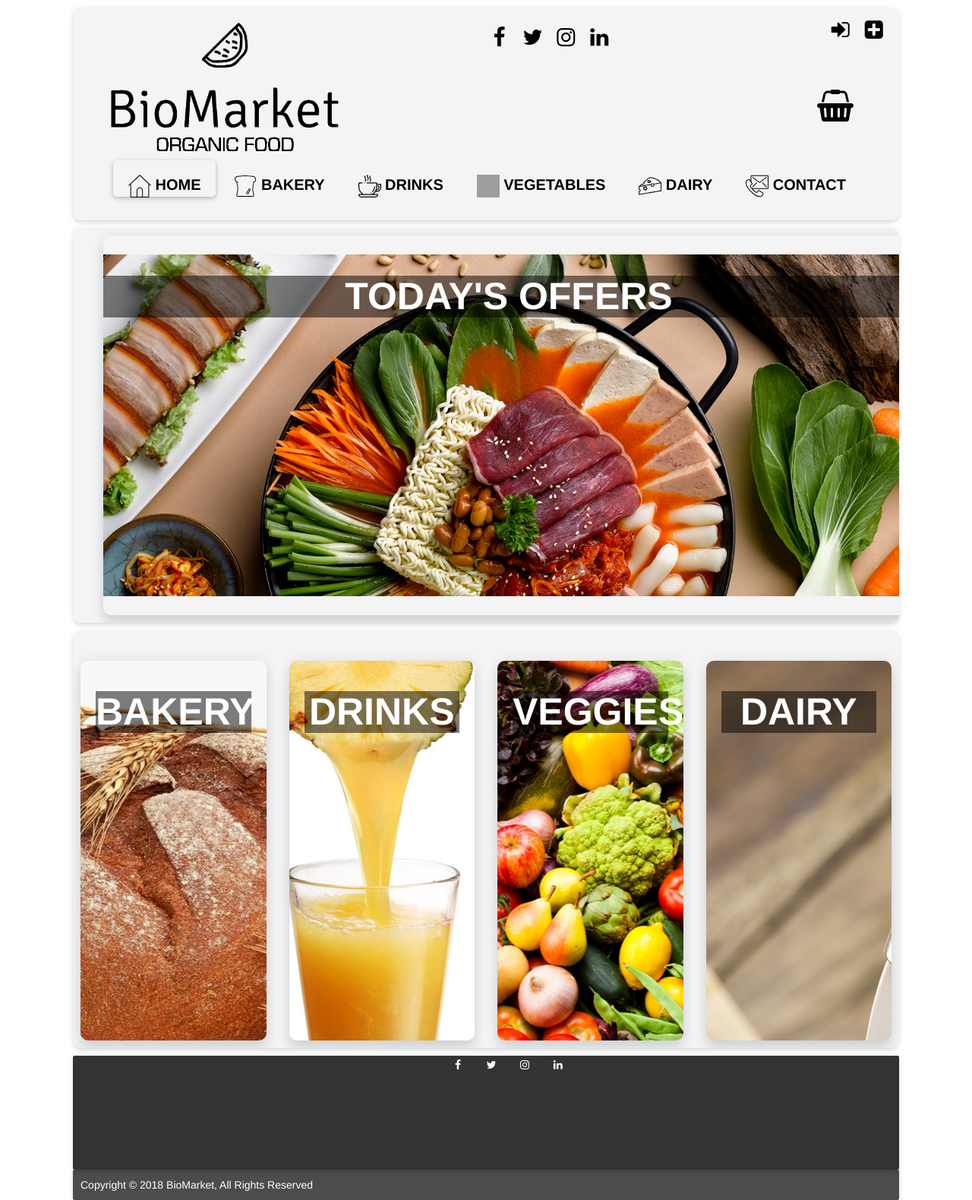
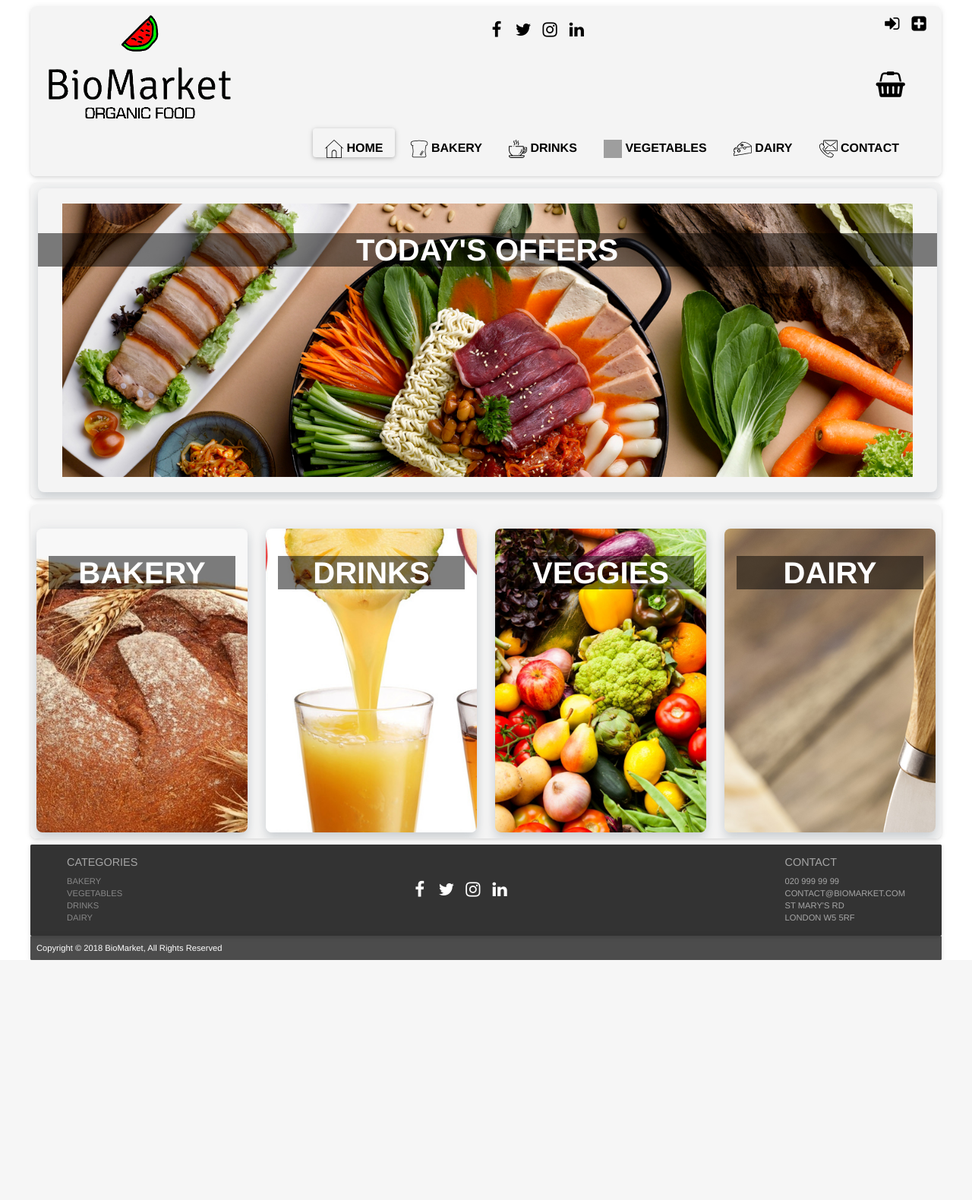
Before and after one commit to domgenys/Team-project, a PHP site: page / in a window 1280 px wide. Shown: the whole page at 76% size. After the commit the page ends 1264 px from the top, so only its background shows below. Run offline with PHP 8.4, Linux system fonts and the light colour scheme; some web fonts are replaced; grey boxes are pictures that could not be loaded.

Commit message:
Responsive header and footer

```diff
--- a/css/style.css
+++ b/css/style.css
@@ -14,10 +14,10 @@ html {
 }
 
 body {
- /*   zoom: 1;
-  -moz-transform: scale(3);
+       zoom: 0.8;
+     /*-moz-transform: scale(3);
      -moz-transform-origin: 0 0;*/
-  max-width: 85%;
+    //max-width: 85%;
     margin: 0 auto;
 }
 
@@ -274,27 +313,54 @@ a:visited {
     overflow: hidden;
 }
 
+.footer-cat{
+    color: #a6a6a6;
+    text-transform: uppercase;
+    float: left;
+    margin-left: 50px;
+}
+.footer-cat ul{
+    list-style-type: none;
+}
+.footer-cat ul > li a:visited,
+.footer-cat ul > li a:link{
+    color: #878787;
+}
+
+.footer-contact{
+    color: #a6a6a6;
+    float: right;
+    margin-right: 50px;
+    text-transform: uppercase;
+
+}
+.footer-contact ul{
+    list-style-type: none;
+}
+.footer-contact ul > li a:visited,
+.footer-contact ul > li a:link{
+    color: #878787;
+}
+
 @media (max-width: 1100px) {
     .footer-section {
         max-width: 1000px;
     }
+
 }
 
 .social-link-footer {
-  position: absolute;
-  bottom: 120px;
-  left: 45%;
+
+    text-align: center;
+    Margin-top: 50px;
+
 }
 
-.social-link-footer ul {
-  margin: 0;
-  padding: 0;
-  float: right;
-}
+
 
 .social-link-footer li {
     display: inline-block;
-  vertical-align: top;
+    vertical-align: central;
     margin-right: 5px;
 }
 
@@ -354,7 +429,7 @@ a:visited {
     background-repeat: no-repeat;
     background-position: center;
     border-radius: 10px;
-  margin-left: 30px;
+    margin-left: 2px;
     box-shadow: rgba(58, 78, 95, 0.2) 0 10px 16px, rgba(58, 78, 95, 0.05) 0 -5px 16px;
     width: 100%;
     height: 500px;
--- a/html/footer.html
+++ b/html/footer.html
@@ -7,20 +7,39 @@
 
 
     <!-- === Footer === -->
-  <footer class="">
+    <footer>
         <div class="footer-section">
+            <div class='footer-cat'>
+                <h4>Categories</h4>
+                <ul>
+                    <li><a href="#">Bakery</a></li>
+                    <li><a href="#">Vegetables</a></li>
+                    <li><a href="#">Drinks</a></li>
+                    <li><a href="#">Dairy</a></li>
+                </ul>
+            </div>
+            <div class='footer-contact'>
+                <h4>Contact</h4>
+                <ul>
+                    <li>020 999 99 99</li>
+                    <li>contact@biomarket.com</li>
+                    <li>St Mary's Rd</li>
+                    <li>London W5 5RF</li>
+                </ul>
+            </div>
             <div class="social-link-footer">
                 <ul>
-          <li><a target="_blank" href="https://www.facebook.com"> <i class="fa fa-facebook" aria-hidden="true"></i></a></li>
+                    <li><a target="_blank" href="https://www.facebook.com"> <i class="fa fa-facebook fa-2x" aria-hidden="true"></i></a></li>
 
-          <li><a target="_blank" href="https://twitter.com"> <i class="fa fa-twitter" aria-hidden="true"></i></a></li>
+                    <li><a target="_blank" href="https://twitter.com"> <i class="fa fa-twitter fa-2x" aria-hidden="true"></i></a></li>
 
-          <li><a target="_blank" href="https://www.instagram.com"> <i class="fa fa-instagram" aria-hidden="true"></i></a></li>
+                    <li><a target="_blank" href="https://www.instagram.com"> <i class="fa fa-instagram fa-2x" aria-hidden="true"></i></a></li>
 
-          <li><a target="_blank" href="https://www.linkedin.com"> <i class="fa fa-linkedin" aria-hidden="true"></i></a></li>
+                    <li><a target="_blank" href="https://www.linkedin.com"> <i class="fa fa-linkedin fa-2x" aria-hidden="true"></i></a></li>
                 </ul>
             </div>
             <!-- .social-link -->
+
         </div>
         <!-- .main-footer -->
         <div class="post-footer">
--- a/html/header.html
+++ b/html/header.html
@@ -19,8 +19,9 @@
 
       <div class='icons'>
         <!-- Logo  -->
-        <div id="logo">
-          <a href="?page=home"><img id='logo' src="img/logo.png" /></a>
+        <div class="logo">
+          <a href="#"><img id='logo' src="img/logo_colour.png" /></a>
+          <a href="#"><img id='logo-toggle' src="img/logo_colour_toggle.png" /></a>
         </div>
         <!-- / Logo  -->
 
```
Also changed, not shown: other parts of css/style.css (+48 -0 lines), img/logo_colour.png (added), img/logo_colour_toggle.png (added). Lines whose indentation alone changed are shown as unchanged.
